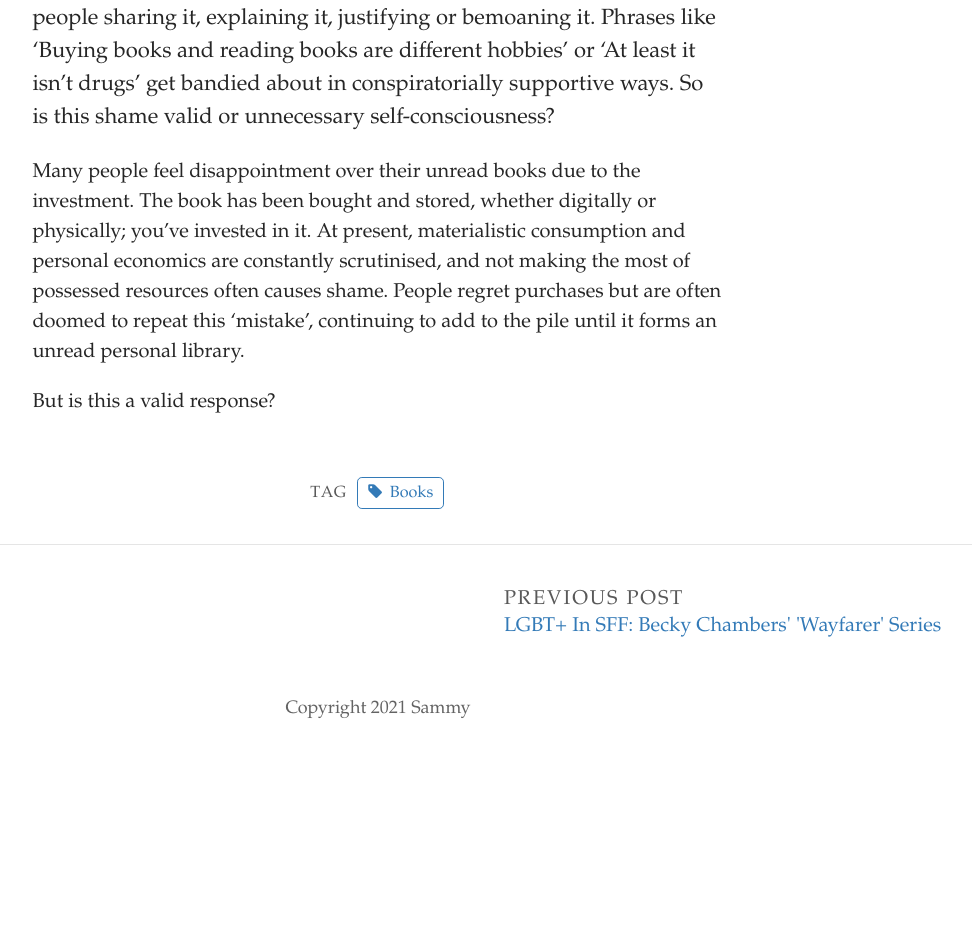
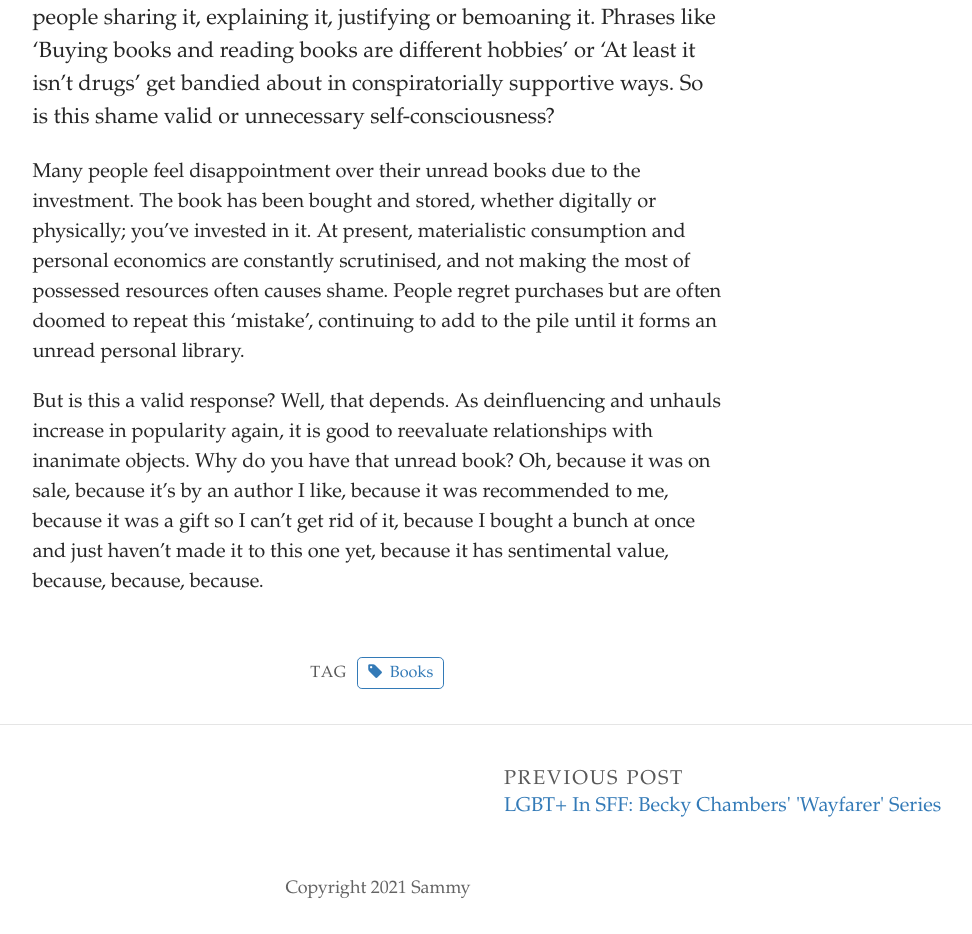
Before and after one commit to SammySpinsAYarn/Blog, a Jekyll site: the page built from _posts/2023-04-14-is-it-silly-to-be-ashamed-of-unread-books.md, in a window 1280 px wide. Shown: the part 416-1350 px from the top of the page, without its empty margins (262-1234 px from the left). Built offline with Jekyll 4.4.1, drawn with Linux system fonts in a browser that asks for light colours; some web fonts are replaced; before the commit the page ends 1170 px from its top, so only the background shows below that.

Commit message:
Update Post “2023-04-14-is-it-silly-to-be-ashamed-of-unread-books”

```diff
--- a/_posts/2023-04-14-is-it-silly-to-be-ashamed-of-unread-books.md
+++ b/_posts/2023-04-14-is-it-silly-to-be-ashamed-of-unread-books.md
@@ -12,4 +12,4 @@ Online book spaces often host people showing book hauls, unread books, and ever-
 
 Many people feel disappointment over their unread books due to the investment. The book has been bought and stored, whether digitally or physically; you've invested in it. At present, materialistic consumption and personal economics are constantly scrutinised, and not making the most of possessed resources often causes shame. People regret purchases but are often doomed to repeat this 'mistake', continuing to add to the pile until it forms an unread personal library.
 
-B﻿ut is this a valid response?
+B﻿ut is this a valid response? Well, that depends. As deinfluencing and unhauls increase in popularity again, it is good to reevaluate relationships with inanimate objects. Why do you have that unread book? Oh, because it was on sale, because it's by an author I like, because it was recommended to me, because it was a gift so I can't get rid of it, because I bought a bunch at once and just haven't made it to this one yet, because it has sentimental value, because, because, because.
```
